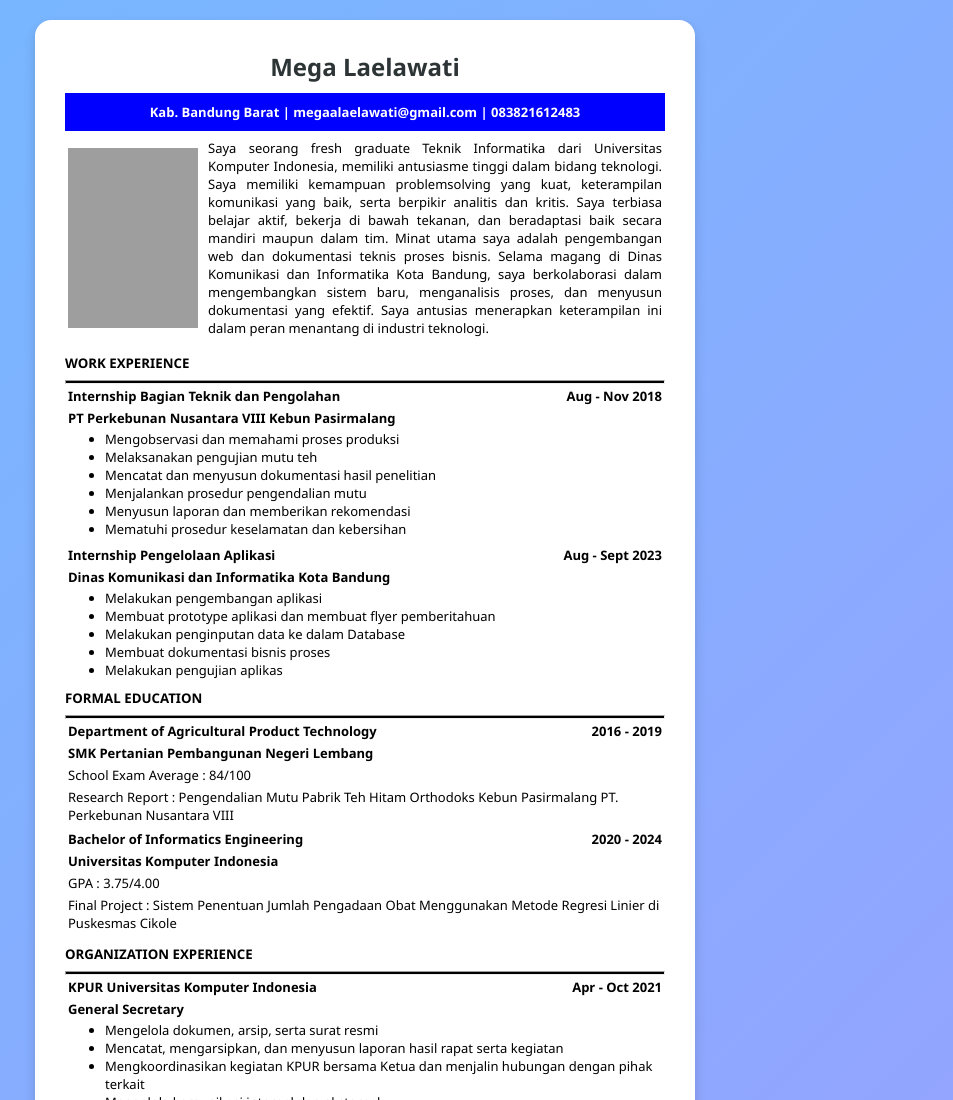
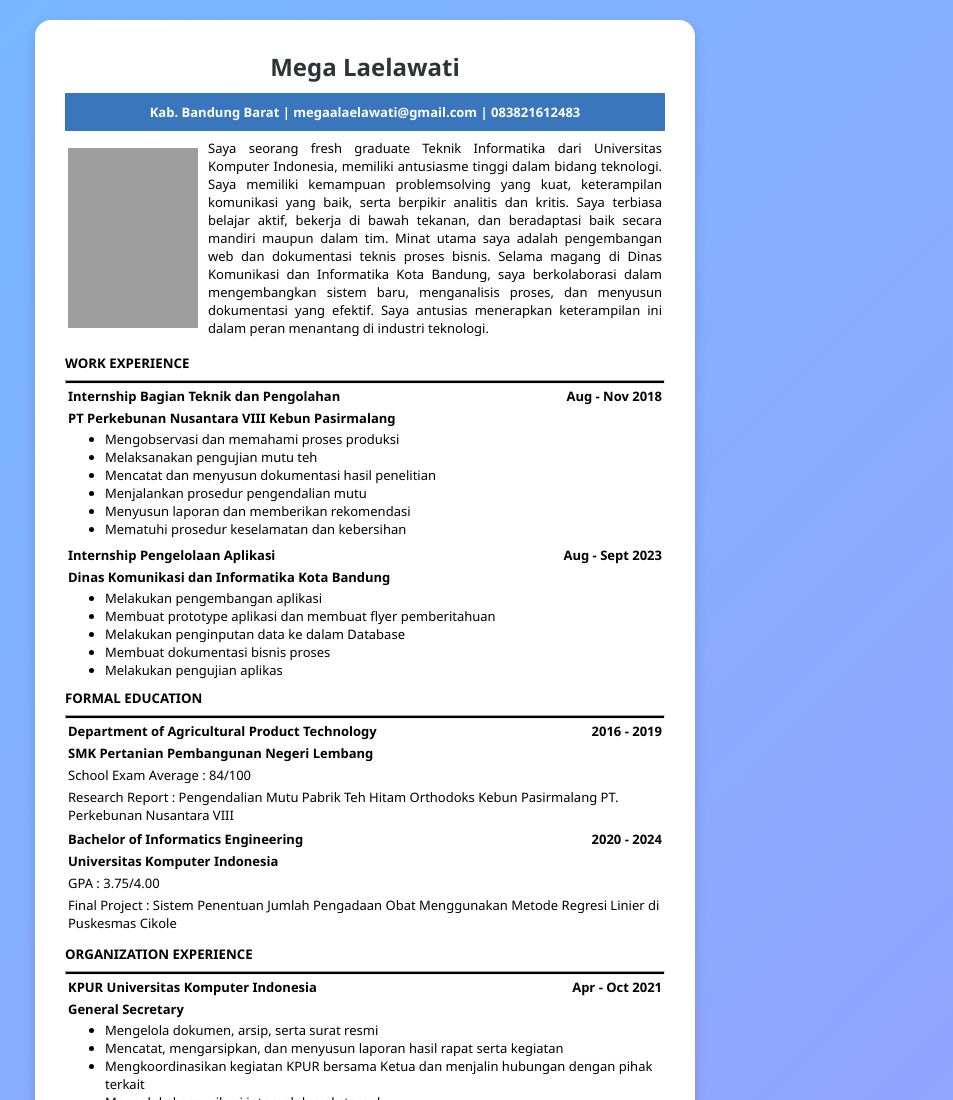
Before and after one commit to megaalaelawati-star/tugas-latihan-cv, a plain HTML site: page index.html in a window 1280 px wide. Shown: the top 1100 px of the page, without its empty margins (275-1228 px from the left). Drawn offline with Linux system fonts and the light colour scheme; grey boxes are pictures that could not be loaded.

Commit message:
Update index.html

```diff
--- a/index.html
+++ b/index.html
@@ -37,7 +37,7 @@
         }
 
         .contact {
-            background-color: blue;
+            background-color: #3a76bc;
             font-weight: bold;
             padding: 10px;
             color: white;
```
